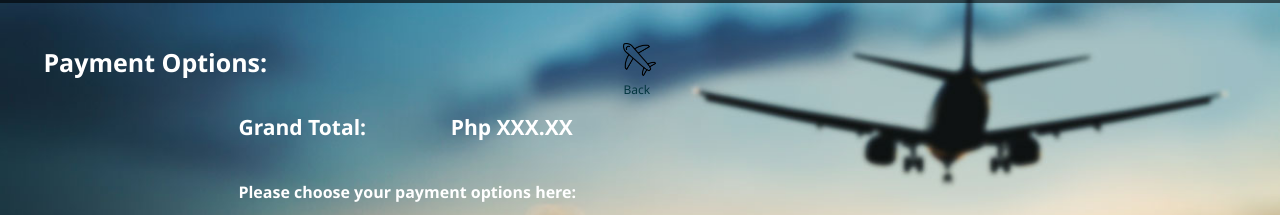
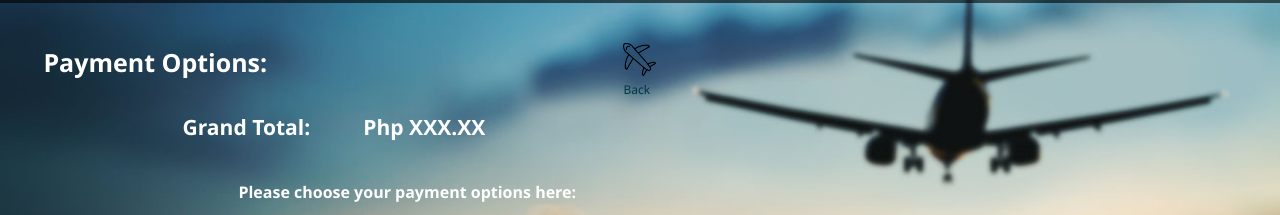
Before and after one commit to jenyross26/Fly-Airways---Checkin, a plain HTML site: page FLY/payment1.html in a window 1280 px wide. Shown: the part 137-352 px from the top of the page. Drawn offline with Linux system fonts and the light colour scheme.

Commit message:
edited payment details format

```diff
--- a/FLY/payment1.html
+++ b/FLY/payment1.html
@@ -25,7 +25,7 @@
         </section>
         <section class="gtotal">
             <h3>
-                Grand Total:&emsp; &emsp; &emsp;&ensp;Php XXX.XX
+                Grand Total: &emsp; &emsp;Php XXX.XX
             </h3>
         </section>
         <div>
--- a/FLY/style.css
+++ b/FLY/style.css
@@ -398,6 +398,7 @@ img.logo {
   padding-top: 10px;
   padding-bottom: 10px;
   box-shadow: #03353F 0,1px,1px,0;
+  text-align: center;
 }
 .choose{
   margin-left: 20px;
@@ -1172,6 +1173,7 @@ color: white;
 .grandtotal{
   color: white;
   font-size: 20px;
+  text-align: center;
 }
 /* style for payment pages */
 
@@ -1179,7 +1181,7 @@ color: white;
   background: none;
   color: white;
   margin-bottom: 30px;
-  margin-left: 190px;
+  margin-left: 10px;
 }
 .choose{
   text-align: left;
```
Also changed, not shown: FLY/addons.html (+1 -1 lines), FLY/payment2.html (+1 -1 lines), FLY/payment3.html (+1 -1 lines).
